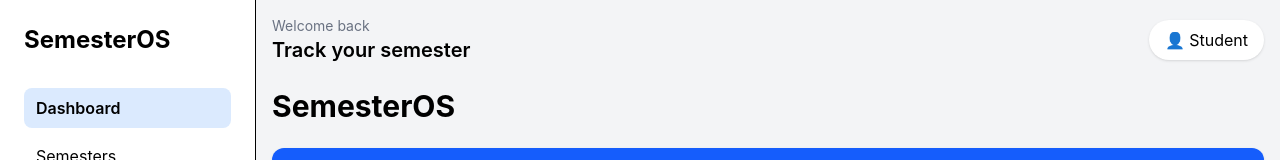
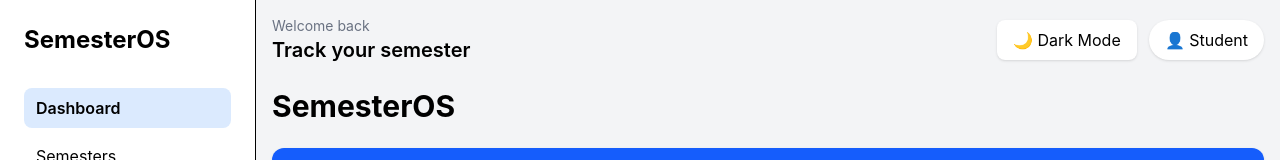
Before and after one commit to anupamlohar22/semester-os, a React (Vite) app in the folder frontend/: page / in a window 1280 px wide. Shown: the top 160 px of the page. Built offline with nearby package versions, Linux system fonts and the light colour scheme.

Commit message:
Add theme toggle placeholder

```diff
--- /dev/null
+++ b/frontend/src/components/ThemeToggle.tsx
@@ -0,0 +1,9 @@
+function ThemeToggle() {
+  return (
+    <button className="rounded-lg bg-white px-4 py-2 shadow">
+      🌙 Dark Mode
+    </button>
+  );
+}
+
+export default ThemeToggle;
--- a/frontend/src/components/Topbar.tsx
+++ b/frontend/src/components/Topbar.tsx
@@ -1,3 +1,5 @@
+import ThemeToggle from "./ThemeToggle";
+
 function Topbar() {
   return (
     <div className="mb-6 flex items-center justify-between">
@@ -11,9 +13,13 @@ function Topbar() {
         </h2>
       </div>
 
-      <div className="rounded-full bg-white px-4 py-2 shadow">
-        👤 Student
-      </div>
+      <div className="flex items-center gap-3">
+  <ThemeToggle />
+
+  <div className="rounded-full bg-white px-4 py-2 shadow">
+    👤 Student
+  </div>
+</div>
     </div>
   );
 }
```
